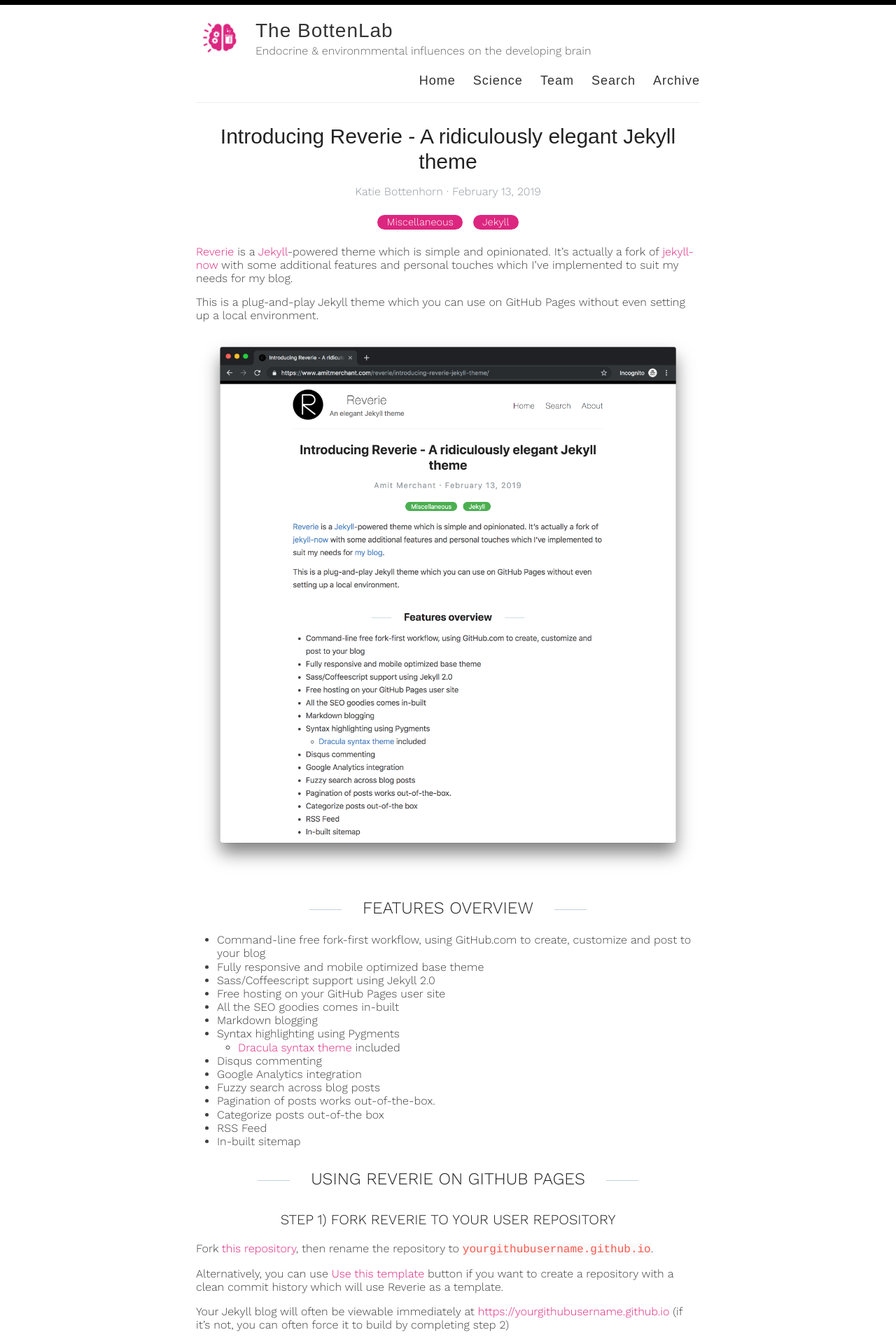
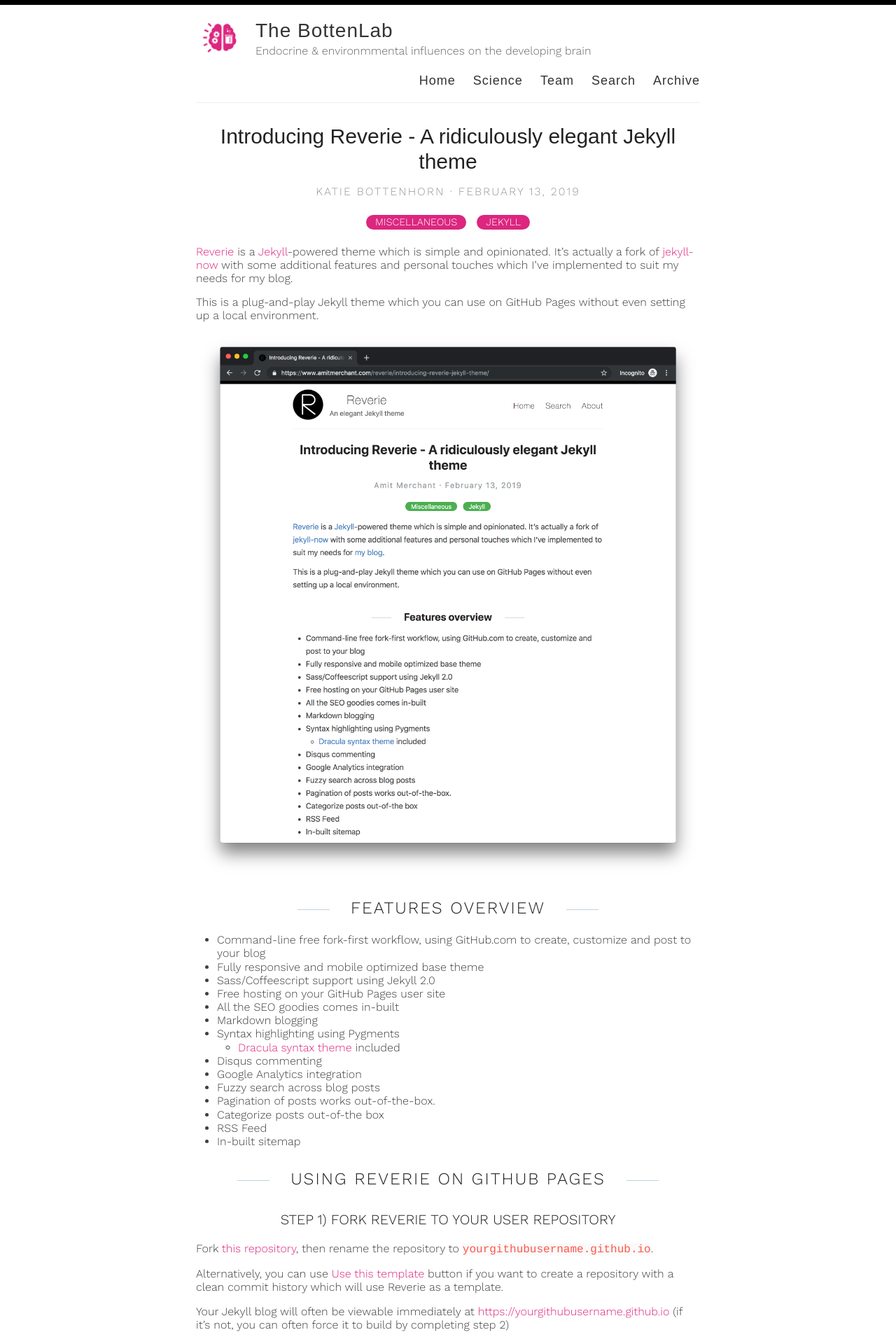
Before and after one commit to Bottenlab/bottenlab.github.io, a Jekyll site: the page built from _posts/2019-02-13-introducing-reverie-jekyll-theme.md, in a window 1280 px wide. Shown: the top 1920 px of the page at 70% size. Built offline with Jekyll 4.4.1, drawn with Linux system fonts in a browser that asks for light colours; some web fonts are replaced; comment, search, counter and statistics services are not loaded.

Commit message:
caps for dates and tags

```diff
--- a/assets/style.scss
+++ b/assets/style.scss
@@ -77,6 +77,7 @@
 
 h2 {
   font-size: 24px;
+  letter-spacing: 2px;
 }
 
 @media (min-width: 769px){
@@ -551,7 +552,8 @@
 .author_title{
   text-align: center;
   color: #939aa1;
-  //letter-spacing: 2px;
+  text-transform: uppercase;
+  letter-spacing: 2px;
 }
 
 .post_date{
@@ -780,6 +782,7 @@
 .post-tags {
   text-align: center;
   line-height: 35px;
+  text-transform: uppercase;
 }
 
 .post-tags a {
@@ -789,6 +792,7 @@
   background-color: $pink;
   border-radius: 50px;
   color: #fff;
+  text-transform: uppercase;
 }
 
 .pagination a, .pagination span {
```
